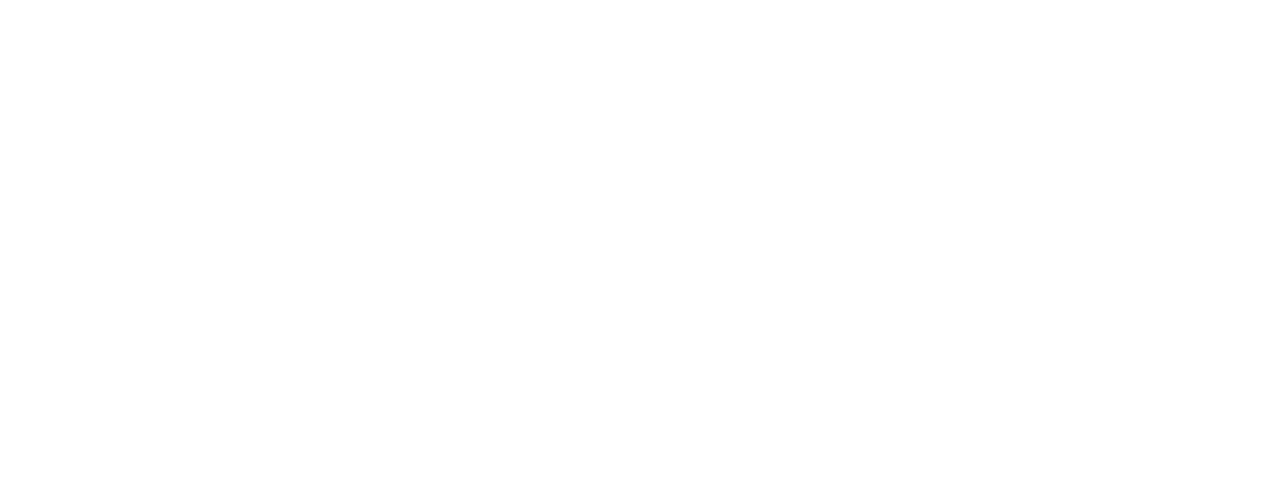
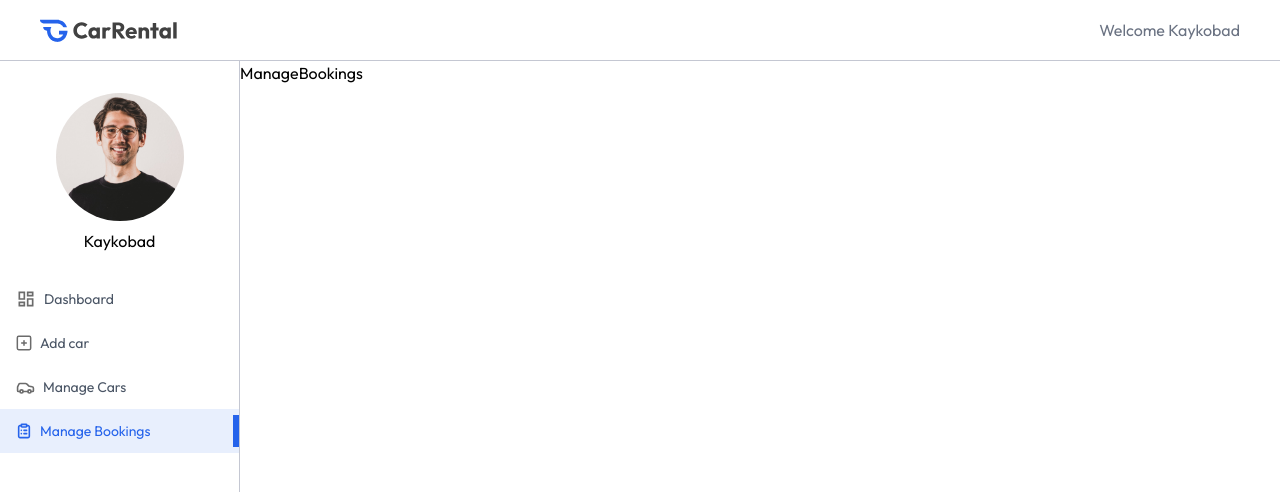
Before and after one commit to shahariat39/WEB-350, a React (Vite) app in the folder client/: page /owner/manage-bookings in a window 1280 px wide. Before the commit this address had no page. Shown: the top 492 px of the page. Built offline with nearby package versions, Linux system fonts and the light colour scheme.

Commit message:
owner dashboard sidebar added

```diff
--- a/client/src/App.jsx
+++ b/client/src/App.jsx
@@ -6,6 +6,11 @@
 import CarDetails from './pages/CarDetails';
 import Cars from './pages/Cars';
 import Footer from './components/Footer';
+import Dashboard from './pages/owner/Dashboard';
+import AddCar from './pages/owner/AddCar';
+import ManageCars from './pages/owner/ManageCars';
+import ManageBookings from './pages/owner/ManageBookings';
+import Layout from './pages/owner/Layout';
 
 const App = () => {
   const [showLogin, setShowLogin] = useState(false);
@@ -20,6 +25,12 @@
         <Route path='/cars' element={<Cars/>} />
         <Route path='/car-details/:id' element={<CarDetails/>} />
         <Route path='/my-bookings' element={<MyBookings/>} />
+        <Route path='/owner' element={<Layout/>} >
+            <Route index element={<Dashboard/>}  />
+            <Route path='add-car' element={<AddCar/>}  />
+            <Route path='manage-cars' element={<ManageCars/>}  />
+            <Route path='manage-bookings' element={<ManageBookings/>}  />
+        </Route>
       </Routes>
 
       {!isOwnerPath && <Footer/>}
--- a/client/src/assets/assets.js
+++ b/client/src/assets/assets.js
@@ -103,7 +103,7 @@
 
 export const dummyUserData = {
   "_id": "6847f7cab3d8daecdb517095",
-  "name": "GreatStack",
+  "name": "Kaykobad",
   "email": "admin@example.com",
   "role": "owner",
   "image": user_profile,
--- /dev/null
+++ b/client/src/components/owner/NavbarOwner.jsx
@@ -0,0 +1,19 @@
+import { Link } from "react-router-dom";
+import { assets, dummyUserData } from "../../assets/assets"
+
+const NavbarOwner = () => {
+
+    const user = dummyUserData;
+
+  return (
+    <div className=" flex items-center justify-between px-6 md:px-10 py-4 text-gray-500 border-b border-borderColor relative transition-all">
+
+        <Link to='\'>
+            <img src= {assets.logo} alt="comp logo" className="h-7"/>
+        </Link>
+        <p>Welcome {user.name || "Owner"}</p>
+
+    </div>
+  )
+}
+export default NavbarOwner
--- /dev/null
+++ b/client/src/components/owner/Sidebar.jsx
@@ -0,0 +1,46 @@
+import { NavLink, useLocation } from "react-router-dom";
+import { assets, dummyUserData, ownerMenuLinks } from "../../assets/assets"
+import { useState } from "react";
+
+const Sidebar = () => {
+
+    const user = dummyUserData;
+    const location = useLocation();
+    const [image,setImage] = useState("");
+
+    const updateImage =() =>{
+        user.image = URL.createObjectURL(image)
+        setImage("")
+    }
+
+  return (
+    <div className=" relative min-h-screen md:flex flex-col items-center pt-8 max-w-13 md:max-w-60 w-full border-r border-borderColor text-sm">
+        <div className="group relative">
+            <label htmlFor="image">
+                <img src={image? URL.createObjectURL(image) : user?.image } className=" h-9 md:h-14 lg:h-32 w-9 md:w-14 lg:w-32 rounded-full mx-auto" alt="" />
+                <input type="file" id="image" accept="image/*" hidden onChange={e=> setImage(e.target.files[0])} />
+
+                <div className=" absolute hidden top-0 right-0 left-0 bottom-0 bg-black/10 rounded-full group-hover:flex justify-center cursor-pointer">
+                    <img src={assets.edit_icon} width={23} alt="" />
+                </div>
+            </label>
+        </div>
+        {image && (
+            <button className=" absolute top-10 right-0 flex p-2 gap-1 bg-primary/10 text-primary cursor-pointer">Save <img src={assets.check_icon} width={13} onClick={updateImage} alt="" /> </button>
+        )}
+        <p className="mt-2 text-base max-md:hidden">{user?.name}</p>
+        <div className=" w-full">
+            {
+                ownerMenuLinks.map((link, index)=>(
+                    <NavLink key={index} to={link.path} className={` relative flex items-center gap-2 w-full py-3 pl-4 first:mt-6 ${link.path === location.pathname ? 'bg-primary/10 text-primary' : 'text-gray-600'}`}>
+                        <img src={link.path === location.pathname ? link.coloredIcon : link.icon} alt="car-icon" />
+                        <span className=" max-md:hidden">{link.name}</span>
+                        <div className={`${link.path === location.pathname  && 'bg-primary'} w-1.5 h-8 rounded-1 right-0 absolute`}> </div>
+                    </NavLink>
+                ))
+            }
+        </div>
+    </div>
+  )
+}
+export default Sidebar
--- /dev/null
+++ b/client/src/components/owner/Title.jsx
@@ -0,0 +1,9 @@
+const Title = ({title, subtitle}) => {
+  return (
+    <>
+        <h1 className=" font-medium text-3xl">{title}</h1>
+        <p className=" text-sm md:text-base text-gray-500/90 mt-2 max-w-156">{subtitle}</p>
+    </>
+  )
+}
+export default Title
--- /dev/null
+++ b/client/src/pages/owner/AddCar.jsx
@@ -0,0 +1,6 @@
+const AddCar = () => {
+  return (
+    <div>AddCar</div>
+  )
+}
+export default AddCar
--- /dev/null
+++ b/client/src/pages/owner/Dashboard.jsx
@@ -0,0 +1,6 @@
+const Dashboard = () => {
+  return (
+    <div>Dashboard</div>
+  )
+}
+export default Dashboard
--- /dev/null
+++ b/client/src/pages/owner/Layout.jsx
@@ -0,0 +1,16 @@
+import { Outlet } from "react-router-dom"
+import NavbarOwner from "../../components/owner/NavbarOwner"
+import Sidebar from "../../components/owner/Sidebar"
+
+const Layout = () => {
+  return (
+    <div className=" flex flex-col">
+        <NavbarOwner />
+        <div className="flex">
+            <Sidebar/>
+            <Outlet />
+        </div>
+    </div>
+  )
+}
+export default Layout
--- /dev/null
+++ b/client/src/pages/owner/ManageBookings.jsx
@@ -0,0 +1,6 @@
+const ManageBookings = () => {
+  return (
+    <div>ManageBookings</div>
+  )
+}
+export default ManageBookings
--- /dev/null
+++ b/client/src/pages/owner/ManageCars.jsx
@@ -0,0 +1,8 @@
+const ManageCars = () => {
+  return (
+    <>
+        Manage cars
+    </>
+  )
+}
+export default ManageCars
```
